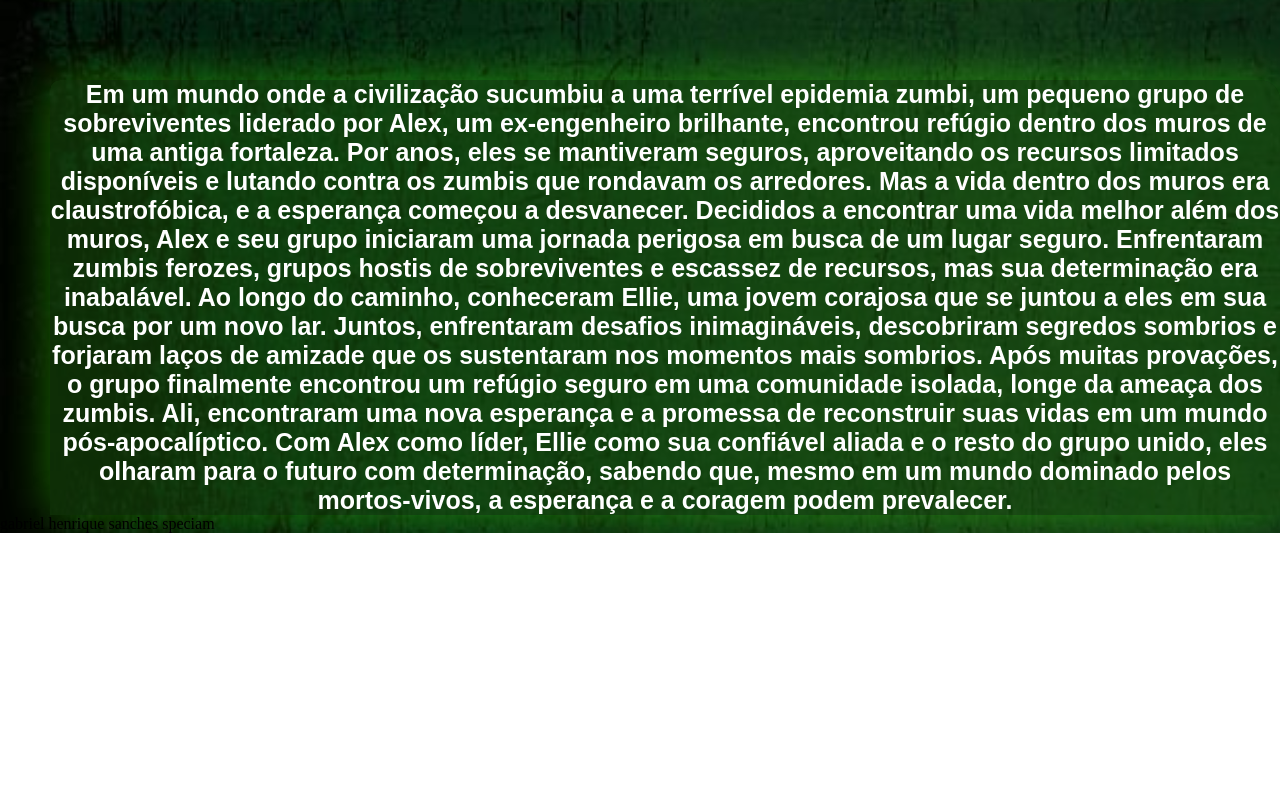
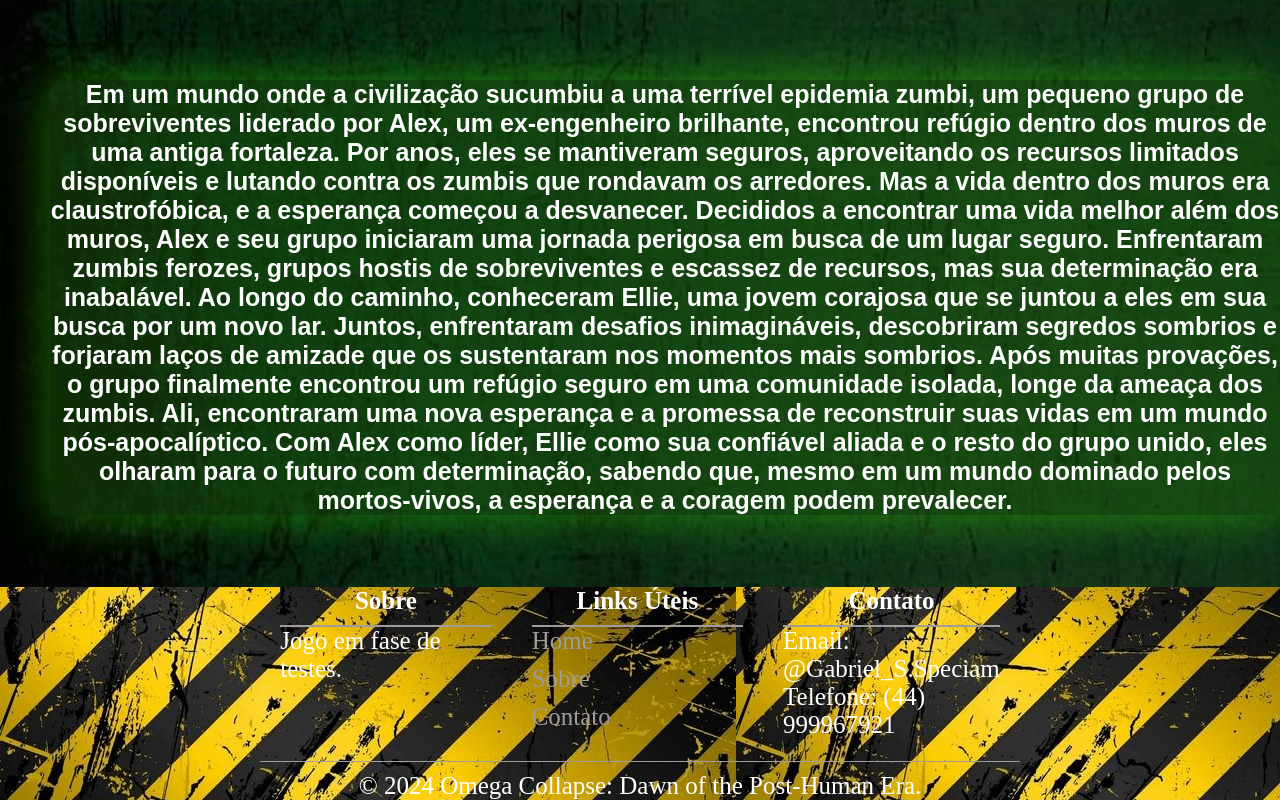
Before and after one commit to Gabrielhss06/Projeto_site_jogo, a plain HTML site: page Home.html in a window 1280 px wide. Shown: the part 1873-2673 px from the top of the page. Before the commit the page ends 2406 px from the top, so only its background shows below. Drawn offline with Linux system fonts and the light colour scheme.

Commit message:
add-roda-pé

```diff
--- a/Home.html
+++ b/Home.html
@@ -5,7 +5,7 @@
     <meta name="viewport" content="width=device-width, initial-scale=1.0">
 
     <link rel="stylesheet" href="style.css">
-    <link rel="shortcut icon" href="">
+    <link rel="shortcut icon" href="fotos/BackgroundEraser_20240412_212910077.png">
     <title>Omega Collapset</title>
 </head>
 <body>
@@ -13,7 +13,7 @@
             <a href="index.html" title="home">
             <img src="fotos/logo_inteira__1_-removebg-preview.png" alt="Omega Collapse: Dawn of the Post-Human Era">
             </a>
-            <nav>
+            <nav id="foto-sobre">
                 <ul>
                     <li>
                         <a href="sobre.html" title="Sobre">Sobre</a>
@@ -95,11 +95,36 @@
           </h2>
        </section>
     </main>
-    <footer>
-        <section id="Comtato">
-        gabriel henrique sanches speciam
+    <br>
+    <br>
+    <br>
+    <br>
 
-        </section>
-    </footer>
+        <footer class="footer">
+            <div class="container">
+                <div class="footer-content">
+                    <div class="footer-section about">
+                        <h2>Sobre</h2>
+                        <p>Jogo em fase de testes.</p>
+                    </div>
+                    <div class="footer-section links">
+                        <h2>Links Úteis</h2>
+                        <ul>
+                            <li><a href="Home.html">Home</a></li>
+                            <li><a href="sobre.html">Sobre</a></li>
+                            <li><a href="contato.html">Contato</a></li>
+                        </ul>
+                    </div>
+                    <div class="footer-section contact">
+                        <h2>Contato</h2>
+                        <p>Email: @Gabriel_S.Speciam</p>
+                        <p>Telefone: (44) 999967921</p>
+                    </div>
+                </div>
+                <div class="footer-bottom">
+                    <p>&copy; 2024 Omega Collapse: Dawn of the Post-Human Era.</p>
+                </div>
+            </div>
+        </footer>
 </body>
 </html>
--- a/style.css
+++ b/style.css
@@ -6,8 +6,7 @@
 }
 
 header {
-    /* cor de fundo */
-    background-color:  rgba(142, 255, 98, 0);
+    background-image: url(fotos/1712968603156.jpg);
     /* lagura */
     width: 100%;
     /* sombra */
@@ -29,6 +28,7 @@ header nav ul {
 }
 
 header nav ul li {
+    background-color:rgb(0, 0, 0);
     /*alinhar um do lado do outro*/
    display: inline-block;
     /*margem*/
@@ -149,7 +149,7 @@ h2 {
     height: 200px;
     justify-content: center;
     align-items: center;
-    font-size: 45px;
+    font-size: 35px;
 }
 
 .main-texto {
@@ -173,3 +173,54 @@ h2 {
     align-items: center;
 
 }
+
+.footer {
+   background-image: url(fotos/1712968603156.jpg);
+    color: #ffffff;
+    display: flex;
+    font-size: 25px;
+}
+
+.container {
+    max-width: 1200px;
+    margin: 0 auto;
+    padding: 0 20px;
+}
+
+.footer-content {
+    display: flex;
+    justify-content: space-between;
+    list-style-type: none;
+    padding: 0;
+}
+
+.footer-section {
+    flex: 1;
+    margin: 0 20px;
+}
+
+.footer-section h2 {
+    border-bottom: 2px solid #a19c9c;
+    padding-bottom: 10px;
+}
+
+.footer-section ul {
+    list-style-type: none;
+    padding: 0;
+}
+
+.footer-section ul li {
+    margin-bottom: 10px;
+}
+
+.footer-section ul li a {
+    color: #a19c9c;
+    text-decoration: none;
+}
+
+.footer-bottom {
+    margin-top: 20px;
+    border-top: 1px solid  #a19c9c;
+    padding-top: 10px;
+    text-align: center;
+}
```
Also changed, not shown: contato.html (+29 -1 lines), fotos/1712968603156.jpg (added), fotos/1712969931744.jpg (added), fotos/BackgroundEraser_20240412_212910077.png (added).
